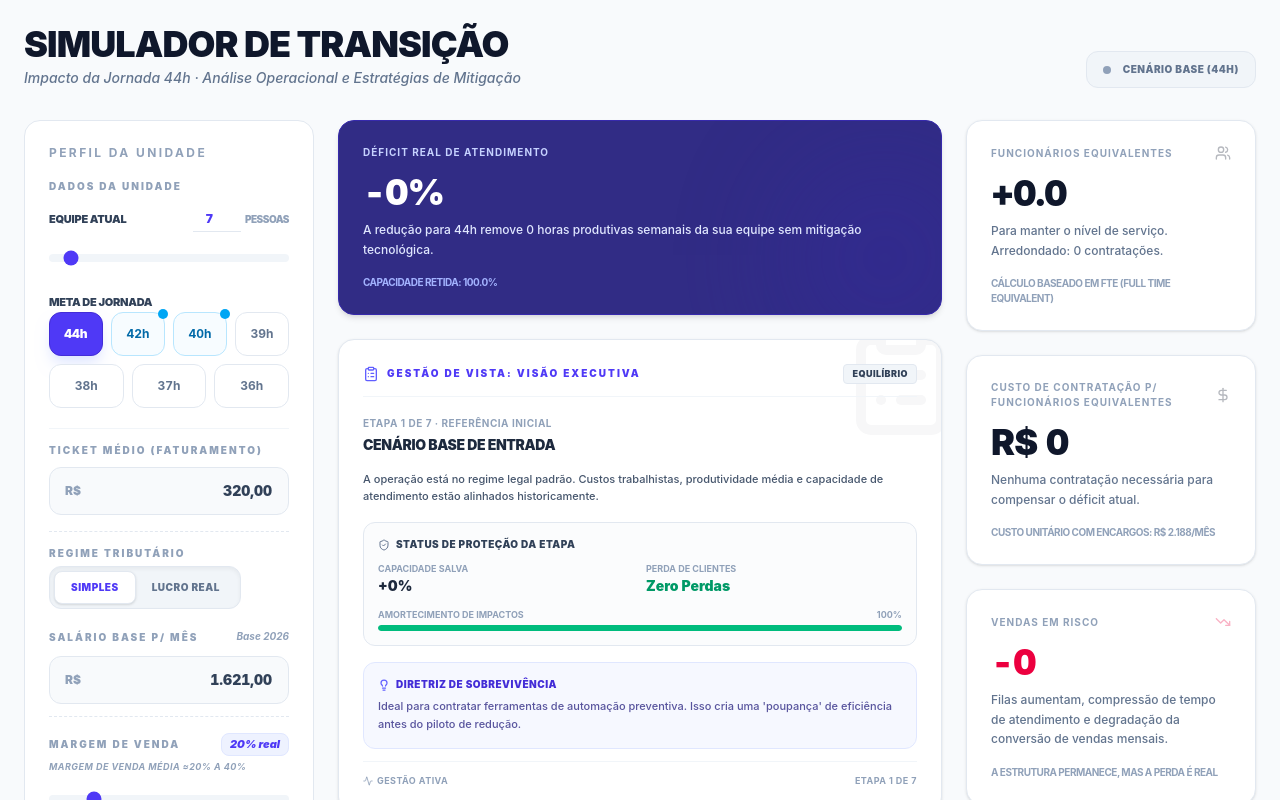
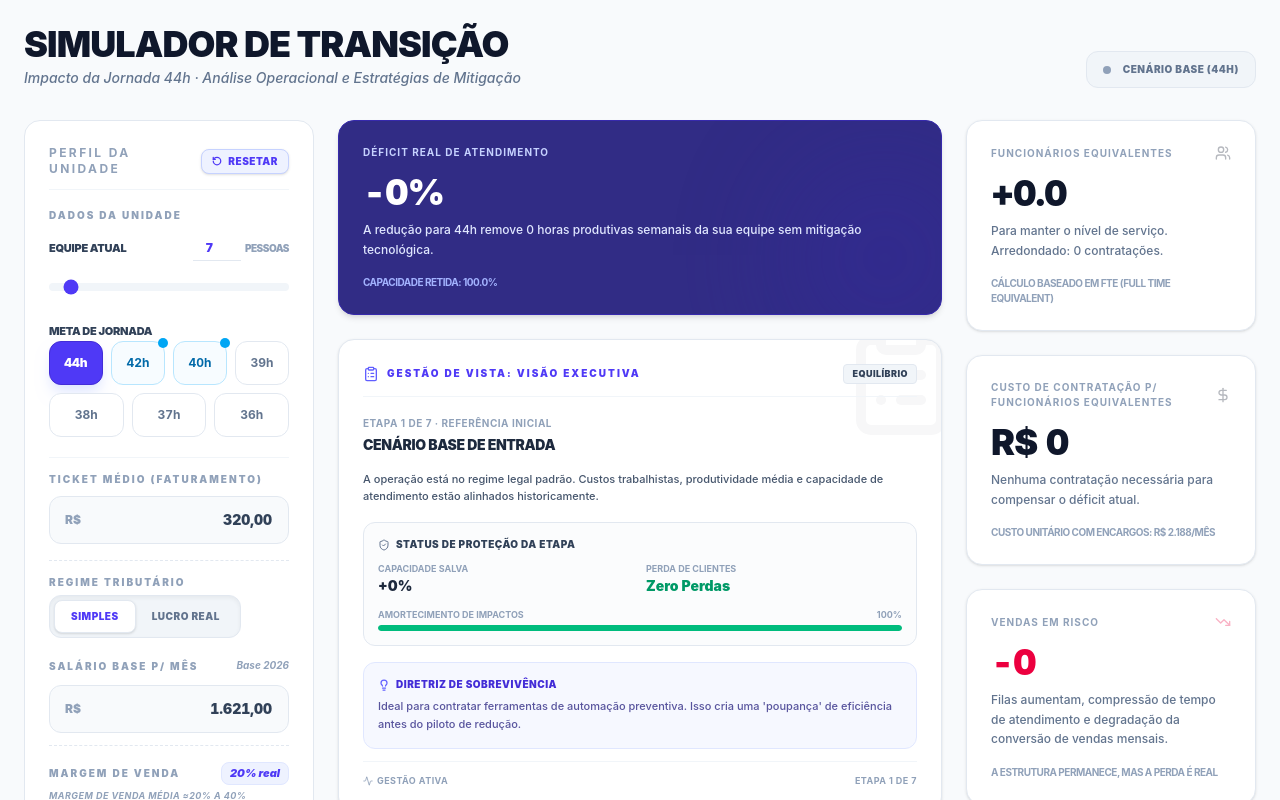
Before and after one commit to maatosmm-g/Simulador-de-Transicao, a React (Vite) app: page / in a window 1280 px wide. Shown: the top 800 px of the page. Built offline with nearby package versions, Linux system fonts and the light colour scheme.

Commit message:
feat: add state persistence and reset functionality
- Implement local storage persistence for simulation parameters and strategies
- Add reset functionality to revert the simulation to default values
- Update model documentation and calibration parameters for improved precision

```diff
--- a/src/App.tsx
+++ b/src/App.tsx
@@ -3,7 +3,7 @@
  * SPDX-License-Identifier: Apache-2.0
  */
 
-import { useState, useMemo } from 'react';
+import { useState, useMemo, useEffect } from 'react';
 import { motion } from 'motion/react';
 import { cn } from '@/src/lib/utils';
 import { Users, TrendingDown, DollarSign } from 'lucide-react';
@@ -28,15 +28,85 @@ import { InterlockingPanel } from '@/src/components/InterlockingPanel';
 import { SalesTargetCard } from '@/src/components/SalesTargetCard';
 
 export default function App() {
-  const [params, setParams] = useState<SimulationParameters>(() => ({
-    ...INITIAL_PARAMETERS,
-    targetHours: 44, // Começa na base de 44h para orientar a sequência passo a passo
-  }));
-  const [strategies, setStrategies] = useState<MitigationStrategy[]>(MITIGATION_STRATEGIES);
+  const [params, setParams] = useState<SimulationParameters>(() => {
+    try {
+      const saved = localStorage.getItem('sim_44h_params');
+      if (saved) {
+        const parsed = JSON.parse(saved);
+        if (parsed && typeof parsed.employeeCount === 'number') {
+          return {
+            ...INITIAL_PARAMETERS,
+            ...parsed,
+          };
+        }
+      }
+    } catch (e) {
+      console.error('Falha ao ler parâmetros do localStorage', e);
+    }
+    return {
+      ...INITIAL_PARAMETERS,
+      targetHours: 44, // Começa na base de 44h para orientar a sequência passo a passo
+    };
+  });
 
-  const [lastValidHours, setLastValidHours] = useState<number>(44);
-  const [currentHoursSelection, setCurrentHoursSelection] = useState<number>(44);
+  const [strategies, setStrategies] = useState<MitigationStrategy[]>(() => {
+    try {
+      const saved = localStorage.getItem('sim_44h_strategies');
+      if (saved) {
+        const parsed = JSON.parse(saved);
+        if (Array.isArray(parsed) && parsed.length === MITIGATION_STRATEGIES.length) {
+          // Mantém as definições originais (metadados) e sincroniza apenas se estavam ativas
+          return MITIGATION_STRATEGIES.map(st => {
+            const found = parsed.find((s: any) => s.id === st.id);
+            return {
+              ...st,
+              active: found ? !!found.active : st.active,
+            };
+          });
+        }
+      }
+    } catch (e) {
+      console.error('Falha ao ler estratégias do localStorage', e);
+    }
+    return MITIGATION_STRATEGIES;
+  });
+
+  const [lastValidHours, setLastValidHours] = useState<number>(() => {
+    try {
+      const saved = localStorage.getItem('sim_44h_last_valid_hours');
+      if (saved) {
+        const parsed = parseInt(saved);
+        if ([44, 42, 40, 39, 38, 37, 36].includes(parsed)) return parsed;
+      }
+    } catch (e) {}
+    return params.targetHours ?? 44;
+  });
+
+  const [currentHoursSelection, setCurrentHoursSelection] = useState<number>(params.targetHours ?? 44);
   const [isInterlocked, setIsInterlocked] = useState<boolean>(false);
+
+  // Efeitos para persistência
+  useEffect(() => {
+    try {
+      localStorage.setItem('sim_44h_params', JSON.stringify(params));
+    } catch (e) {
+      console.error('Erro ao gravar params no localStorage', e);
+    }
+  }, [params]);
+
+  useEffect(() => {
+    try {
+      localStorage.setItem('sim_44h_strategies', JSON.stringify(strategies));
+    } catch (e) {
+      console.error('Erro ao gravar estratégias no localStorage', e);
+    }
+  }, [strategies]);
+
+  useEffect(() => {
+    try {
+      localStorage.setItem('sim_44h_last_valid_hours', lastValidHours.toString());
+    } catch (e) {}
+  }, [lastValidHours]);
 
   const SEQ = [44, 42, 40, 39, 38, 37, 36];
 
@@ -63,6 +133,22 @@ export default function App() {
 
   const toggleStrategy = (id: MitigationStrategy['id']) => {
     setStrategies(prev => prev.map(s => s.id === id ? { ...s, active: !s.active } : s));
+  };
+
+  const handleReset = () => {
+    try {
+      localStorage.removeItem('sim_44h_params');
+      localStorage.removeItem('sim_44h_strategies');
+      localStorage.removeItem('sim_44h_last_valid_hours');
+    } catch (e) {}
+    setParams({
+      ...INITIAL_PARAMETERS,
+      targetHours: 44,
+    });
+    setStrategies(MITIGATION_STRATEGIES.map(s => ({ ...s, active: false })));
+    setLastValidHours(44);
+    setCurrentHoursSelection(44);
+    setIsInterlocked(false);
   };
 
   const results = useMemo(() => {
@@ -296,6 +382,7 @@ export default function App() {
               isInterlocked={isInterlocked}
               currentHoursSelection={currentHoursSelection}
               onTargetHoursChange={handleTargetHoursChange}
+              onReset={handleReset}
             />
             <MitigationChecklist
               strategies={strategies}
--- a/src/components/ControlPanel.tsx
+++ b/src/components/ControlPanel.tsx
@@ -1,3 +1,4 @@
+import { RotateCcw } from 'lucide-react';
 import { SimulationParameters, MODEL_CALIBRATION } from '@/src/constants';
 import { cn } from '@/src/lib/utils';
 
@@ -8,9 +9,10 @@ interface ControlPanelProps {
   isInterlocked: boolean;
   currentHoursSelection: number;
   onTargetHoursChange: (hours: number) => void;
+  onReset: () => void;
 }
 
-export function ControlPanel({ params, setParams, lastValidHours, isInterlocked, currentHoursSelection, onTargetHoursChange }: ControlPanelProps) {
+export function ControlPanel({ params, setParams, lastValidHours, isInterlocked, currentHoursSelection, onTargetHoursChange, onReset }: ControlPanelProps) {
   const { TAX_MULTIPLIER, WEEKS_PER_MONTH } = MODEL_CALIBRATION;
 
   const formatBR = (val: number) =>
@@ -35,10 +37,18 @@ export function ControlPanel({ params, setParams, lastValidHours, isInterlocked,
 
   return (
     <div className="flex flex-col gap-5 bg-white p-5 sm:p-6 rounded-2xl border border-slate-200">
-      <div className="flex items-center gap-2">
+      <div className="flex items-center justify-between gap-2 border-b border-slate-100 pb-3">
         <h2 className="text-xs font-bold uppercase tracking-[0.2em] text-slate-400">
           Perfil da Unidade
         </h2>
+        <button
+          onClick={onReset}
+          className="flex items-center gap-1.5 px-2.5 py-1 text-[10px] font-black text-indigo-600 hover:text-indigo-700 bg-indigo-50 hover:bg-indigo-100 border border-indigo-200 hover:border-indigo-300 rounded-lg uppercase tracking-wider transition-all cursor-pointer shadow-sm active:scale-95 touch-manipulation"
+          title="Restaurar para parâmetros padrões"
+        >
+          <RotateCcw size={10} className="stroke-[3px]" />
+          Resetar
+        </button>
       </div>
 
       <div className="space-y-5">
@@ -56,10 +66,22 @@ export function ControlPanel({ params, setParams, lastValidHours, isInterlocked,
                   type="number"
                   min="1"
                   max="200"
-                  value={params.employeeCount}
+                  value={params.employeeCount || ''}
                   onChange={(e) => {
-                    const val = parseInt(e.target.value);
-                    if (!isNaN(val)) setParams({ ...params, employeeCount: Math.min(200, Math.max(1, val)) });
+                    const text = e.target.value;
+                    if (text === '') {
+                      setParams({ ...params, employeeCount: 0 });
+                      return;
+                    }
+                    const val = parseInt(text);
+                    if (!isNaN(val)) setParams({ ...params, employeeCount: Math.min(200, Math.max(0, val)) });
+                  }}
+                  onBlur={() => {
+                    if (params.employeeCount < 1) {
+                      setParams({ ...params, employeeCount: 1 });
+                    } else if (params.employeeCount > 200) {
+                      setParams({ ...params, employeeCount: 200 });
+                    }
                   }}
                   className="w-12 bg-transparent border-b border-slate-200 text-xs font-black text-indigo-600 text-center focus:outline-none focus:border-indigo-500 py-1 tabular-nums"
                 />
@@ -128,6 +150,11 @@ export function ControlPanel({ params, setParams, lastValidHours, isInterlocked,
                 inputMode="numeric"
                 value={formatBR(params.avgTicket)}
                 onChange={(e) => handleCurrencyChange(e.target.value, 'avgTicket')}
+                onBlur={() => {
+                  if (params.avgTicket < 5) {
+                    setParams({ ...params, avgTicket: 320 });
+                  }
+                }}
                 className="w-full bg-slate-50 border border-slate-200 rounded-xl pl-10 pr-4 py-3 text-sm font-black text-slate-700 focus:outline-none focus:ring-2 focus:ring-indigo-500/20 focus:border-indigo-500 text-right min-h-[48px] tabular-nums transition-all"
               />
             </div>
@@ -176,6 +203,11 @@ export function ControlPanel({ params, setParams, lastValidHours, isInterlocked,
                   inputMode="numeric"
                   value={formatBR(params.avgSalary)}
                   onChange={(e) => handleCurrencyChange(e.target.value, 'avgSalary')}
+                  onBlur={() => {
+                    if (params.avgSalary < 500) {
+                      setParams({ ...params, avgSalary: 1621 });
+                    }
+                  }}
                   className="w-full bg-slate-50 border border-slate-200 rounded-xl pl-10 pr-4 py-3 text-sm font-black text-slate-700 focus:outline-none focus:ring-2 focus:ring-indigo-500/20 focus:border-indigo-500 text-right min-h-[48px] tabular-nums transition-all"
                 />
               </div>
```
Also changed, not shown: src/constants.ts (+50 -13 lines).
